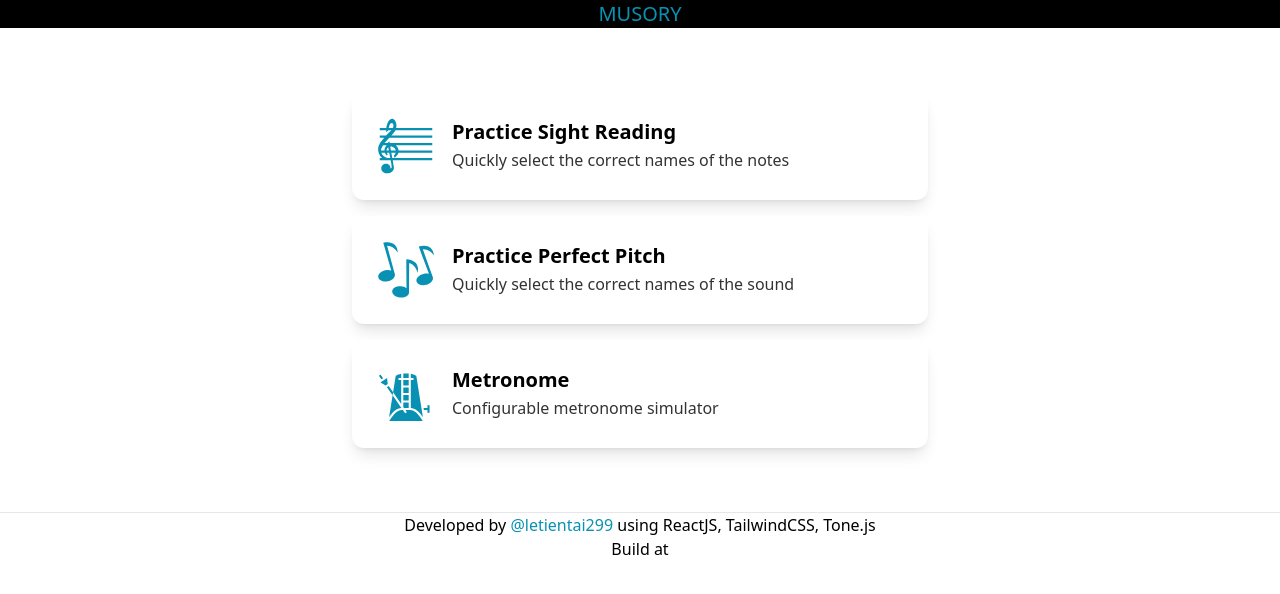
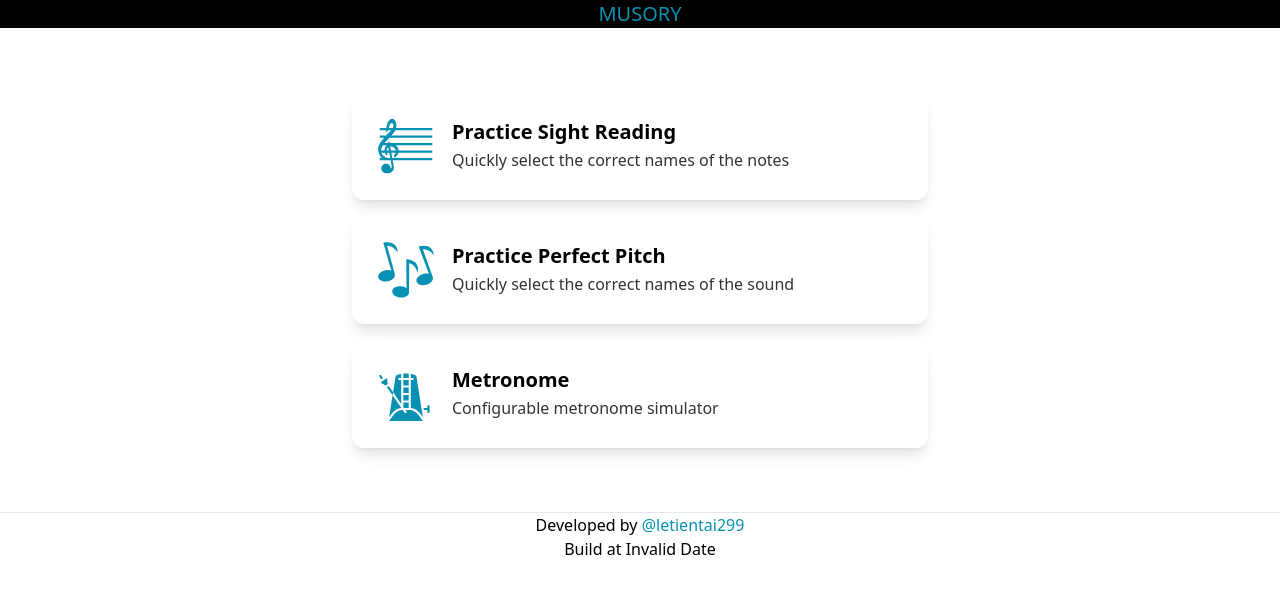
Before and after one commit to letientai299/musory, a React (Create React App) app: page / in a window 1280 px wide. Shown: the top 594 px of the page. Built offline with nearby package versions, Linux system fonts and the light colour scheme.

Commit message:
Simplify site footer
It's doesn't really matter what tech I'm using. If people care enough,
they will look at the source code.

```diff
--- a/src/layouts/Main.tsx
+++ b/src/layouts/Main.tsx
@@ -1,4 +1,4 @@
-import { ReactElement, useEffect } from 'react'
+import { ReactElement, useEffect, useMemo } from 'react'
 
 type MainProps = {
   title?: string
@@ -10,6 +10,11 @@ export const Main = (p: MainProps) => {
   useEffect(() => {
     document.title = pageName
   })
+  const buildTime: string = useMemo<string>((): string => {
+    const s = process.env.REACT_APP_BUILD_TIME
+    console.log(s)
+    return new Date(s ? s : '').toLocaleString()
+  }, [])
   return (
     <div>
       <header className="bg-black w-full text-white text-xl flex items-center">
@@ -33,9 +38,8 @@ export const Main = (p: MainProps) => {
             <a href="https://github.com/letientai299" target="_blank">
               @letientai299
             </a>{' '}
-            using ReactJS, TailwindCSS, Tone.js
           </p>
-          <p>Build at {process.env.REACT_APP_BUILD_TIME}</p>
+          <p>Build at {buildTime}</p>
         </article>
       </footer>
     </div>
```
